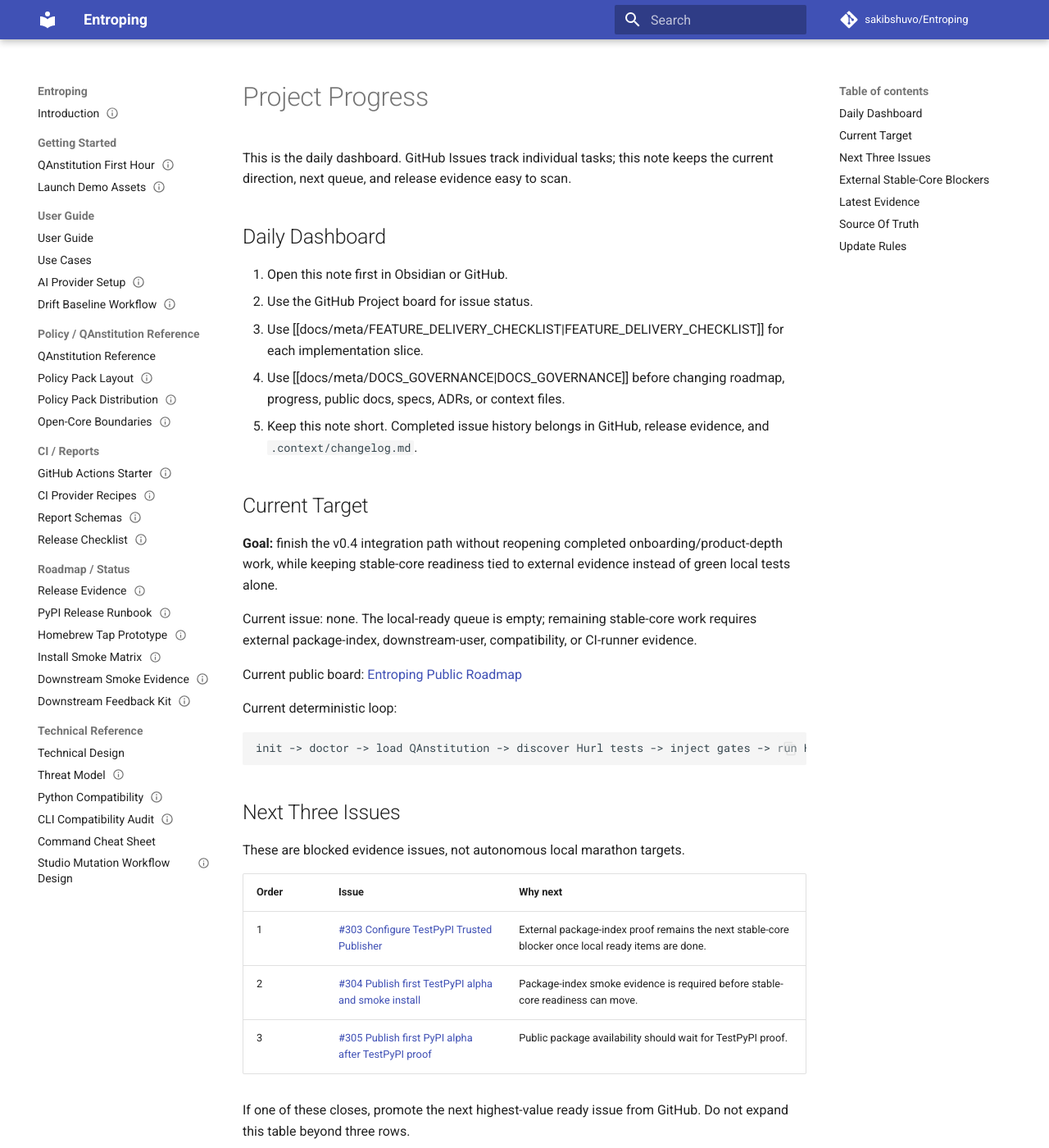
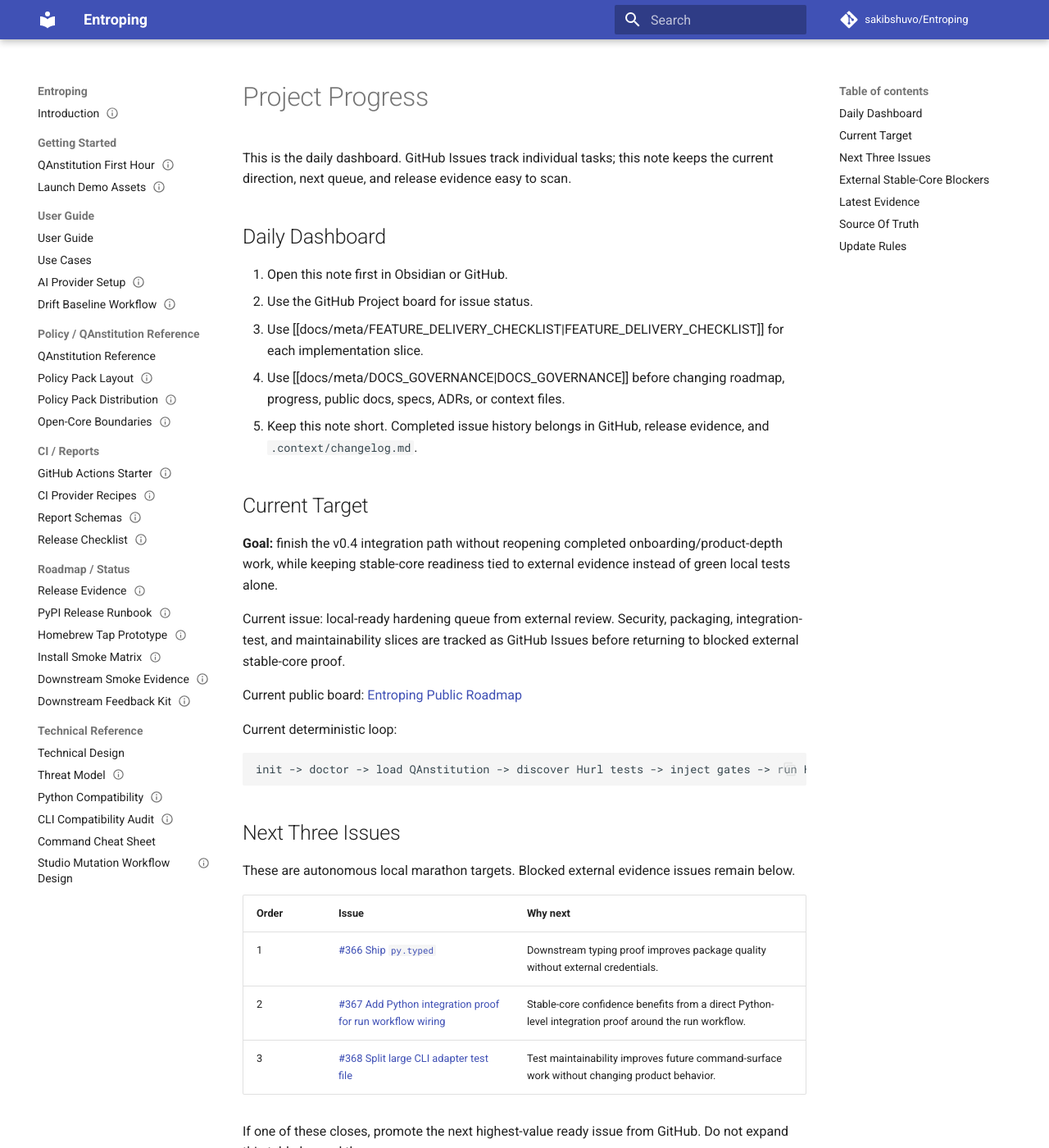
Before and after one commit to sakibshuvo/Entroping, an MkDocs documentation site: the page built from docs/meta/PROJECT_PROGRESS.md, in a window 1280 px wide and 1400 px high. Shown: the whole window at 82% size. Built offline with MkDocs 1.6.1 and Material for MkDocs 9.7.7, drawn with Linux system fonts in a browser that asks for light colours; comment, search, counter and statistics services are not loaded; some of the changed text lies outside the part shown.

```diff
--- a/docs/meta/PROJECT_PROGRESS.md
+++ b/docs/meta/PROJECT_PROGRESS.md
@@ -31,9 +31,9 @@
 onboarding/product-depth work, while keeping stable-core readiness tied to
 external evidence instead of green local tests alone.
 
-Current issue: none. The local-ready queue is empty; remaining stable-core work
-requires external package-index, downstream-user, compatibility, or CI-runner
-evidence.
+Current issue: local-ready hardening queue from external review. Security,
+packaging, integration-test, and maintainability slices are tracked as GitHub
+Issues before returning to blocked external stable-core proof.
 
 Current public board: [Entroping Public Roadmap](https://github.com/users/sakibshuvo/projects/1)
 
@@ -45,13 +45,14 @@
 
 ## Next Three Issues
 
-These are blocked evidence issues, not autonomous local marathon targets.
+These are autonomous local marathon targets. Blocked external evidence issues
+remain below.
 
 | Order | Issue | Why next |
 | --- | --- | --- |
-| 1 | [#303 Configure TestPyPI Trusted Publisher](https://github.com/sakibshuvo/Entroping/issues/303) | External package-index proof remains the next stable-core blocker once local ready items are done. |
-| 2 | [#304 Publish first TestPyPI alpha and smoke install](https://github.com/sakibshuvo/Entroping/issues/304) | Package-index smoke evidence is required before stable-core readiness can move. |
-| 3 | [#305 Publish first PyPI alpha after TestPyPI proof](https://github.com/sakibshuvo/Entroping/issues/305) | Public package availability should wait for TestPyPI proof. |
+| 1 | [#366 Ship `py.typed`](https://github.com/sakibshuvo/Entroping/issues/366) | Downstream typing proof improves package quality without external credentials. |
+| 2 | [#367 Add Python integration proof for run workflow wiring](https://github.com/sakibshuvo/Entroping/issues/367) | Stable-core confidence benefits from a direct Python-level integration proof around the run workflow. |
+| 3 | [#368 Split large CLI adapter test file](https://github.com/sakibshuvo/Entroping/issues/368) | Test maintainability improves future command-surface work without changing product behavior. |
 
 If one of these closes, promote the next highest-value ready issue from GitHub.
 Do not expand this table beyond three rows.
@@ -91,6 +92,8 @@
 | [Traffic-store retention SQL pruning](https://github.com/sakibshuvo/Entroping/issues/345) | Done | Local Eye state now deletes stale traffic rows with a SQL-level delete while keeping newest-event retention and insertion-order reads. |
 | [No-Hurl CLI smoke script](https://github.com/sakibshuvo/Entroping/issues/346) | Done | `scripts/cli_smoke.sh` proves CLI boot, version, minimal init, and doctor behavior without requiring Hurl runtime execution. |
 | [Typer shell-completion onboarding](https://github.com/sakibshuvo/Entroping/issues/347) | Done | README and user guide now point to Typer's existing completion global options without adding an Entroping subcommand. |
+| [Hardened XML report parsing](https://github.com/sakibshuvo/Entroping/issues/364) | Done | JUnit XML read paths for GitHub annotations and review summaries use `defusedxml` and reject DTD/entity constructs before rendering findings. |
+| [Captured-traffic redaction hardening](https://github.com/sakibshuvo/Entroping/issues/365) | Done | Multipart request and response bodies are persisted only as redacted media-type summaries, and broad token patterns avoid short documentation placeholders. |
 | [Read-only Studio applied-gate drilldowns](https://github.com/sakibshuvo/Entroping/issues/192) | Done | Studio links latest-run report rule IDs to QAnstitution gate definitions. |
 | Read-only Studio traffic session browser | Done | The read-only traffic session browser uses redacted SQLModel-backed state, target/dependency grouping, and safe redaction categories and counts. It does not start `watch` and does not expose raw URLs with query values, headers, bodies, cookies, tokens, or secrets. |
 
```
Also changed, not shown: .context/changelog.md (+5 -0 lines), .context/lessons-learned.md (+4 -0 lines), docs/technical/TDS.md (+7 -1 lines), docs/user/USER_GUIDE.md (+3 -0 lines), 4 other files.
